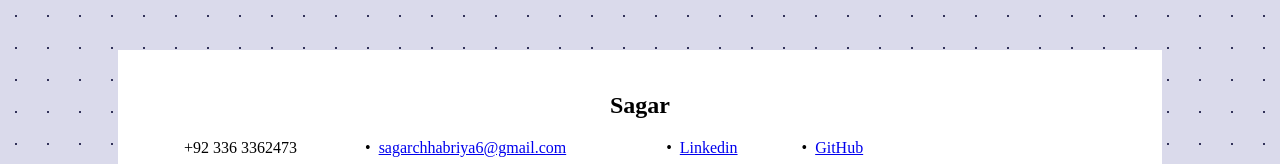
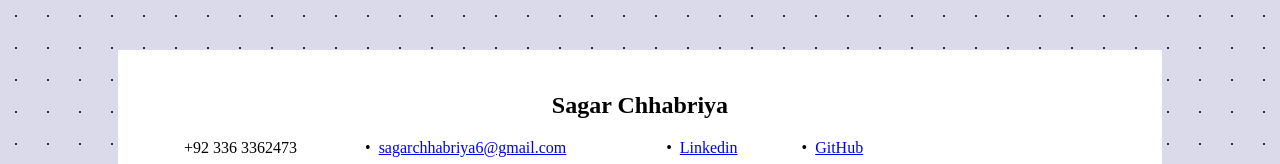
Before and after one commit to SagarChhabriya/Resume, a plain HTML site: page index.html in a window 1280 px wide. Shown: the top 164 px of the page. Drawn offline with Linux system fonts and the light colour scheme.

Commit message:
Added Chhabriya to title

```diff
--- a/index.html
+++ b/index.html
@@ -12,7 +12,7 @@
     <div class="main">
 
         <div    class="header">
-            <center><h2>Sagar  </h2></center>
+            <center><h2>Sagar Chhabriya </h2></center>
             <div class="contact">           +92 336 3362473                 &bull;  <a href="mailto:sagarchhabriya6@gmail.com">sagarchhabriya6@gmail.com</a>                         &bull;  <a href="https://www.linkedin.com/in/sagar-chhabriya/">Linkedin</a>                &bull;  <a href="https://github.com/SagarChhabriya/">GitHub</a></div>
         </div>
 
```
